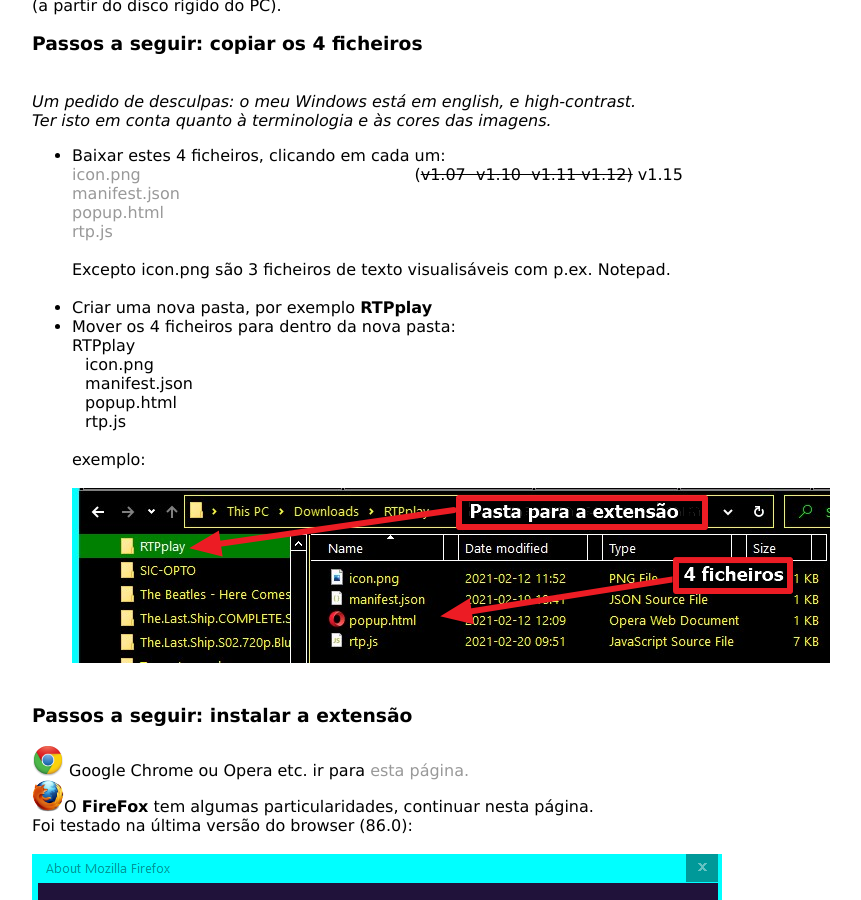
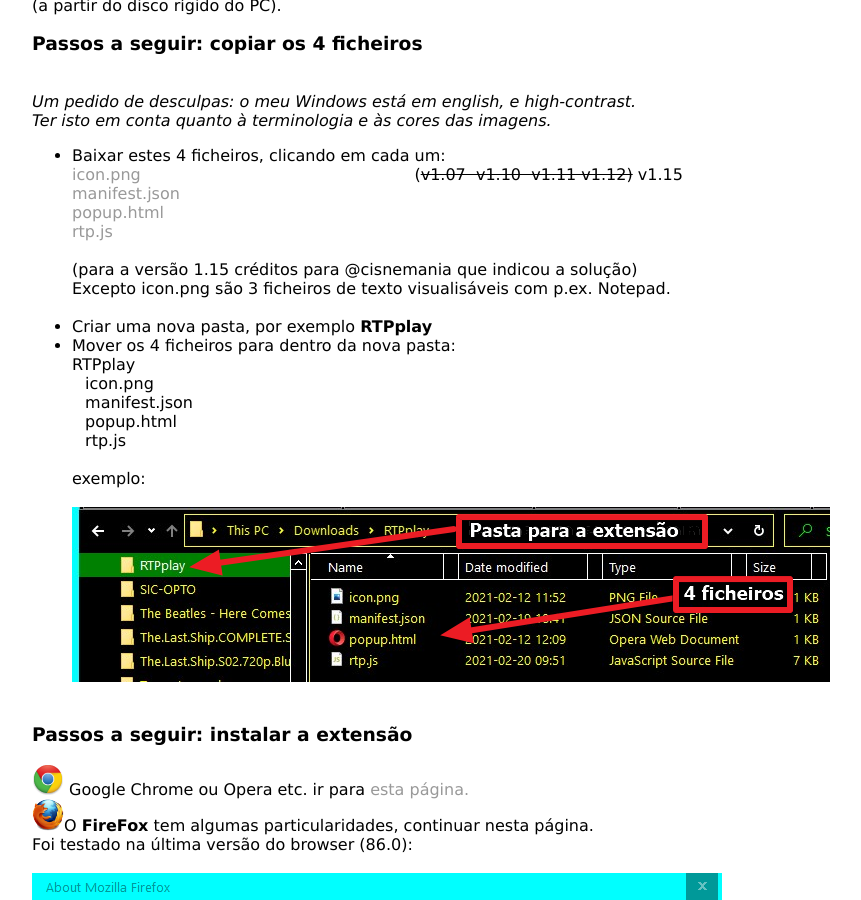
Before and after one commit to rtpplay/recursos.github.io, a Jekyll site: the page built from index_ff.html, in a window 1280 px wide and 900 px high, scrolled down 345 px. Shown: the whole window, without its empty margins (160-1021 px from the left). Built offline with Jekyll 4.4.1, drawn with Linux system fonts in a browser that asks for light colours.

Commit message:
Update index_ff.html

```diff
--- a/index_ff.html
+++ b/index_ff.html
@@ -35,7 +35,9 @@
 	<a href="files/popup.html" download>popup.html</a> <br>
 	<a href="files/rtp.js" download>rtp.js</a> <br></div>
   <div style="width:50%; float:right;">(<s>v1.07 &nbsp;v1.10 &nbsp;v1.11&nbsp;v1.12)</s>&nbsp;v1.15</div>
-	 <div style="clear: both;"><br>Excepto icon.png são 3 ficheiros de texto visualisáveis com p.ex. Notepad.<br></div>
+	 <div style="clear: both;"><br>
+		 (para a versão 1.15 créditos para @cisnemania que indicou a solução)<br>
+		 Excepto icon.png são 3 ficheiros de texto visualisáveis com p.ex. Notepad.<br></div>
 	 <br>
 </div>
 
```
